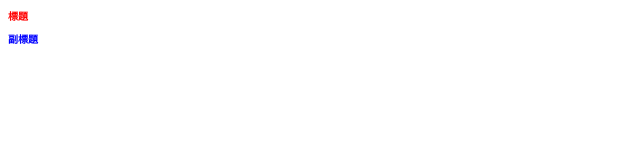
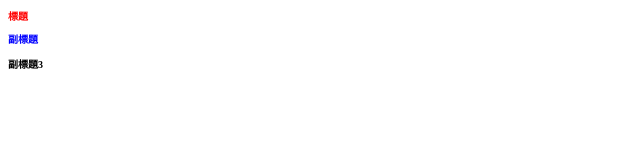
Before and after one commit to daniel2002921/git_practice, a plain HTML site: page index.html in a window 1280 px wide. Shown: the full height of the page, 0-640 px from the left. Drawn offline with Linux system fonts and the light colour scheme.

Commit message:
新增副標題3

```diff
--- a/index.html
+++ b/index.html
@@ -8,5 +8,6 @@
 <body>
 	<h1>標題</h1>
 	<h2>副標題</h2>
+	<h3>副標題3</h3>
 </body>
 </html>
```
